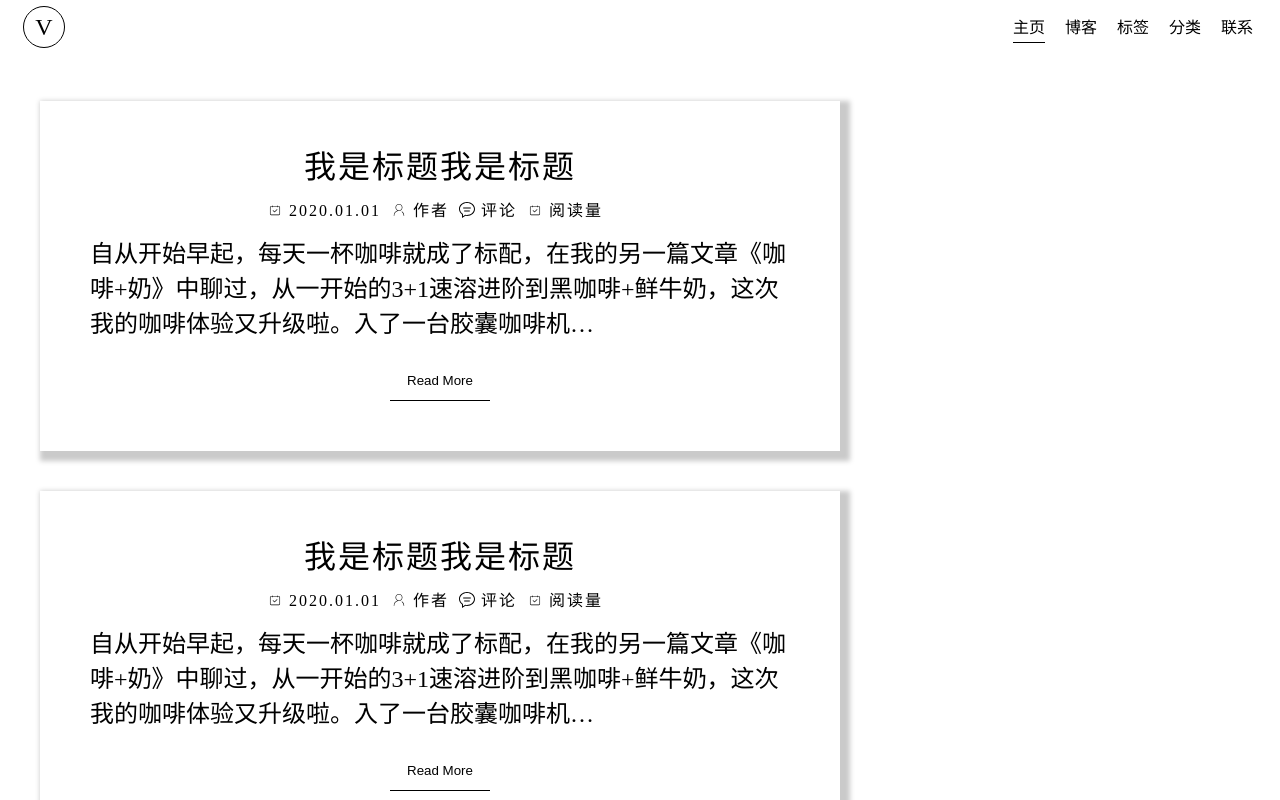
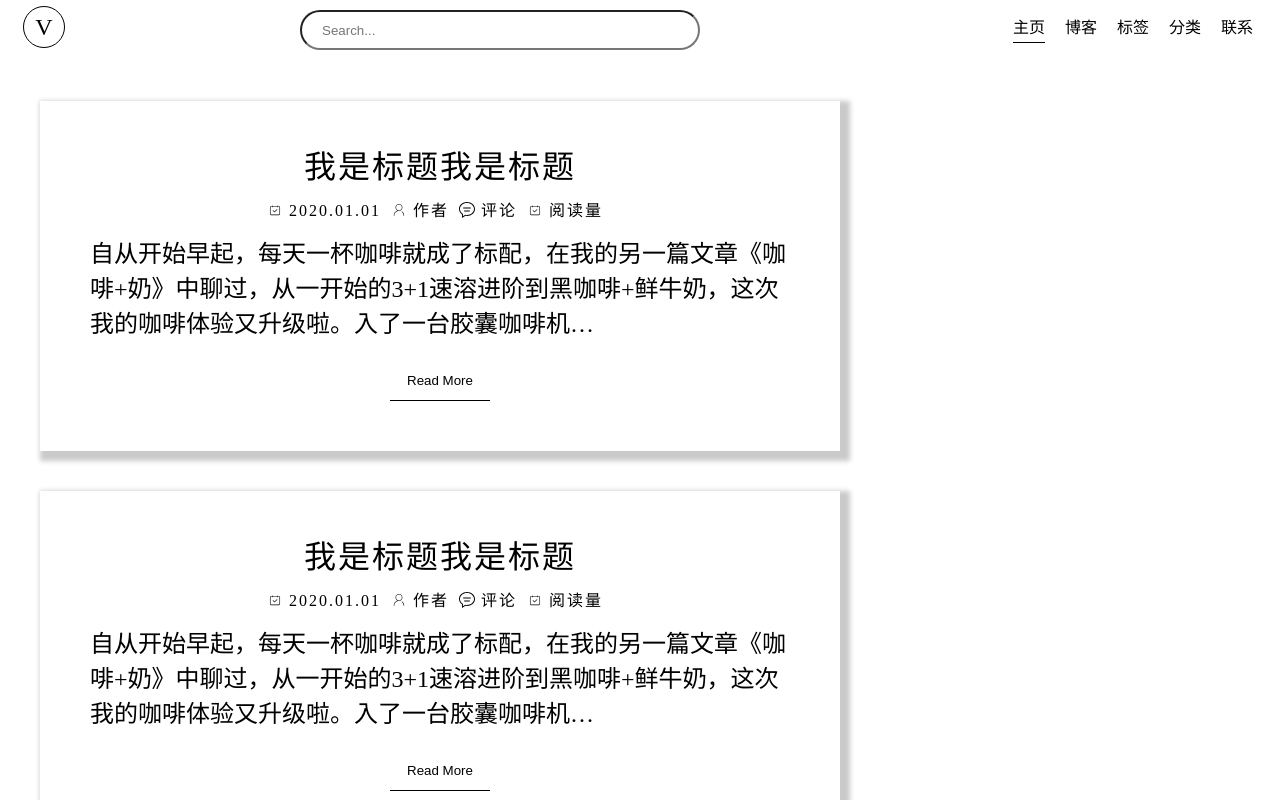
Before and after one commit to violateer/vio-blog, a Vue app: page / in a window 1280 px wide. Shown: the top 800 px of the page. Built offline with nearby package versions, Linux system fonts and the light colour scheme.

Commit message:
添加搜索框

```diff
--- a/src/components/TopBar.vue
+++ b/src/components/TopBar.vue
@@ -1,6 +1,7 @@
 <template>
   <div class="topBar">
     <span class="logo">V</span>
+    <input type="search" placeholder="Search...">
     <div class="menu">
       <a v-for="menu in menus" :class="{'menu-item':true, 'activeRoute': activeRoute === menu.route?true:false}"
          :href="menu.route">{{ menu.tag }}</a>
@@ -64,6 +65,25 @@ export default Vue.extend({
     }
   }
 
+  input[type="search"] {
+    position: absolute;
+    height: 40px;
+    width: 400px;
+    border-radius: 20px;
+    top: 10px;
+    left: 300px;
+    outline: none;
+    padding: 0 20px;
+
+    &::-webkit-search-cancel-button {
+      -webkit-appearance: none;
+      height: 16px;
+      width: 16px;
+      background: url(https://yxs-web.oss-cn-beijing.aliyuncs.com/328e4d97f9d0d68ea04e872f68e508e3.png) no-repeat;
+      background-size: contain;
+    }
+  }
+
   .menu {
     color: #000;
     display: flex;
```
